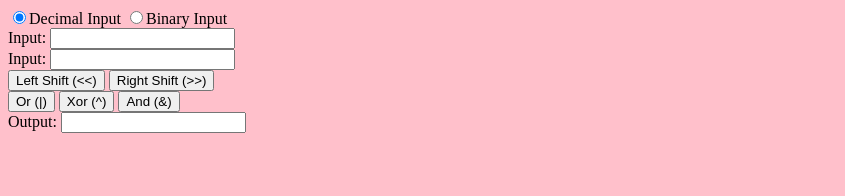
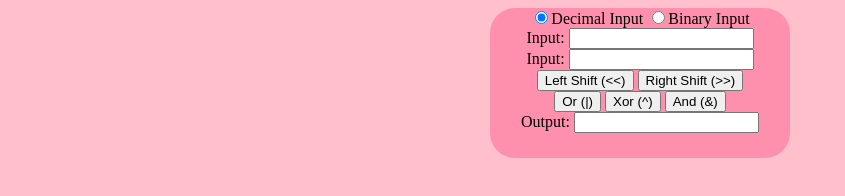
Before and after one commit to Daniel-McCarthy/Bit-Shift-Demo, a plain HTML site: page index.html in a window 1280 px wide. Shown: the whole page, without its empty margins (0-845 px from the left). Drawn offline with Linux system fonts and the light colour scheme.

Commit message:
Updated Style of Demo
-Included all buttons and inputs into a div.
-Centered div, added separate background color and border radius.

```diff
--- a/index.html
+++ b/index.html
@@ -13,6 +13,8 @@
 
 		<script type = "text/javascript" src = "operations.js"></script>
 
+		<div style="text-align: center; margin: 0 auto; width:300px; height:150px; background-color: #FF90AD; border-radius: 25px;">
+
 			<input type = "radio" name = "decimalBinaryInput" checked>Decimal Input
 			<input type = "radio" name = "decimalBinaryInput">Binary Input<br>
 
@@ -25,6 +27,8 @@
 			<input type="button" value="Xor (^)" id="xorButton" onclick="xor()" />
 			<input type="button" value="And (&)" id="andButton" onclick="and()" /><br>
 			Output: <input type = "text" id = "binaryOutput">
+		</div>
+		</div>
 
 	</body>
 </html>
```
Lines whose indentation alone changed are shown as unchanged.
